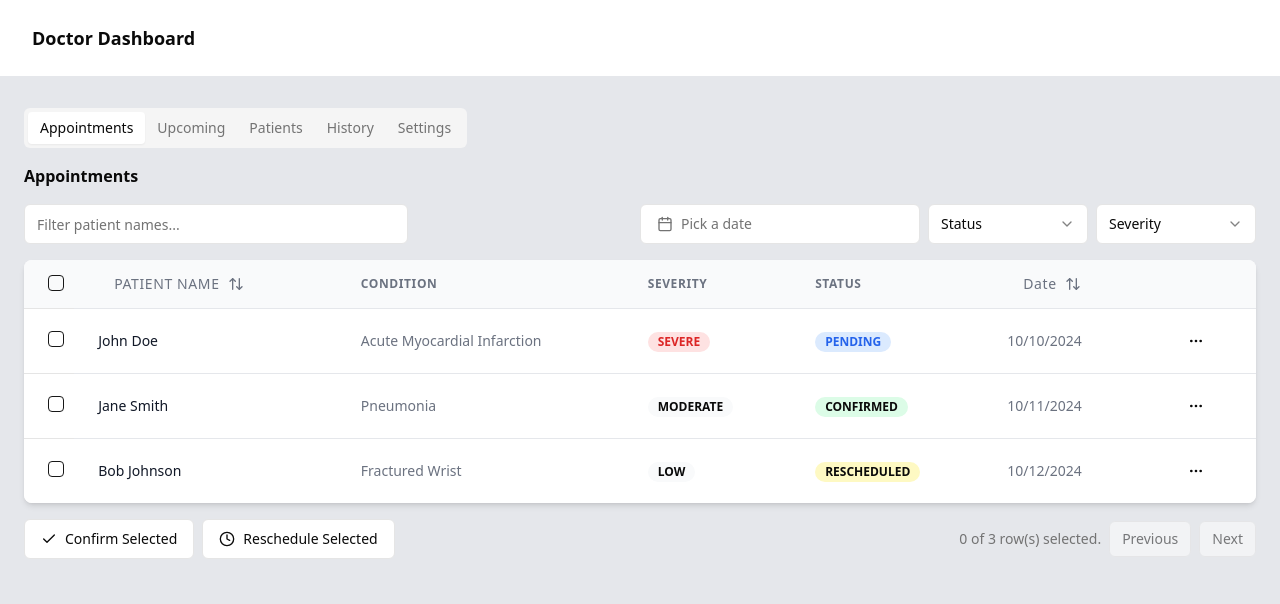
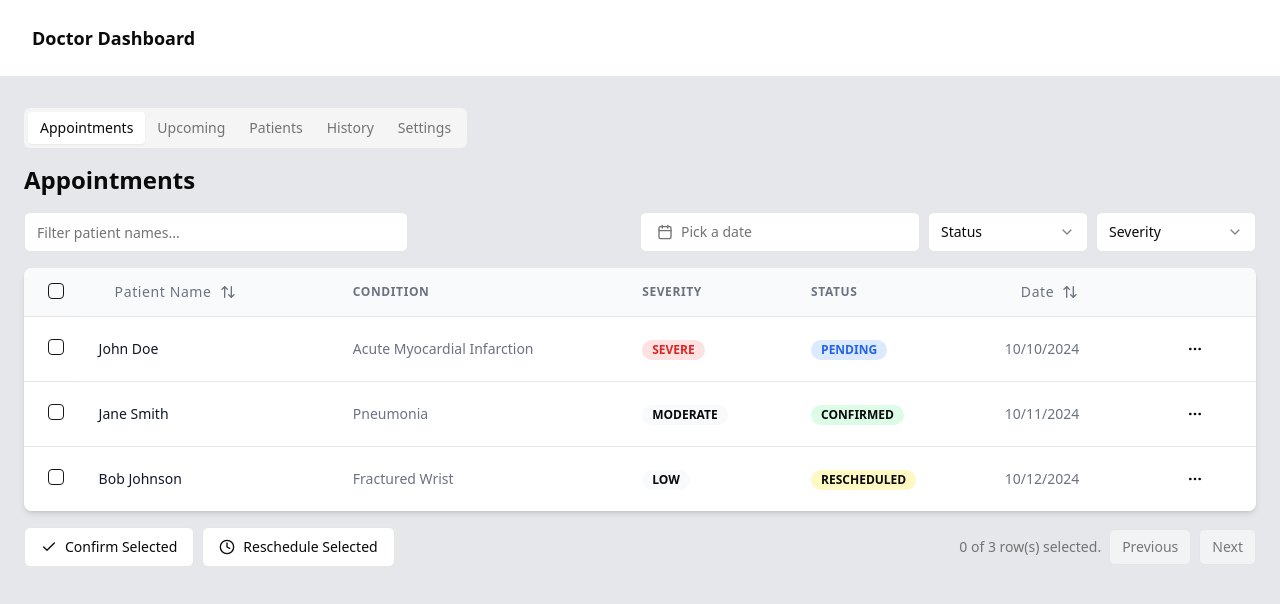
Before and after one commit to SoftServedWeb-com/Variant-Medical-Dialogue, a Next.js app: page /dashboard in a window 1280 px wide. Shown: the top 604 px of the page. Built offline with nearby package versions, Linux system fonts and the light colour scheme.

Commit message:
(refactor) : patient loigc added and prisma schema done

```diff
--- a/src/app/(protected)/dashboard/components/columns.tsx
+++ b/src/app/(protected)/dashboard/components/columns.tsx
@@ -1,9 +1,16 @@
-"use client"
+"use client";
 
 import { Badge } from "@/components/ui/badge";
-import { Appointment, AppointmentStatus, Severity, severityColor, statusColor } from "@/lib/types";
+import {
+  Appointment,
+  AppointmentStatus,
+  Patient,
+  Severity,
+  severityColor,
+  statusColor,
+} from "@/lib/types";
 import { ColumnDef } from "@tanstack/react-table";
-import { ArrowUpDown, MoreHorizontal } from "lucide-react";
+import { ArrowUpDown, MoreHorizontal, Upload } from "lucide-react";
 
 import { Button } from "@/components/ui/button";
 import {
@@ -14,8 +21,9 @@ import {
   DropdownMenuLabel,
   DropdownMenuSeparator,
 } from "@/components/ui/dropdown-menu";
-import { Checkbox } from "@/components/ui/checkbox"
+import { Checkbox } from "@/components/ui/checkbox";
 import { cn } from "@/lib/utils";
+import { PatientProfileDialog } from "./patient-dialog-box";
 
 export const appointmentColumns: ColumnDef<Appointment>[] = [
   {
@@ -48,17 +56,23 @@ export const appointmentColumns: ColumnDef<Appointment>[] = [
           variant="ghost"
           onClick={() => column.toggleSorting(column.getIsSorted() === "asc")}
         >
-          PATIENT NAME
+          Patient Name
           <ArrowUpDown className="ml-2 h-4 w-4" />
         </Button>
-      )
+      );
     },
-    cell: ({ row }) => <div className="text-sm font-medium text-gray-900">{row.getValue("patientName")}</div>,
+    cell: ({ row }) => (
+      <div className="text-sm font-medium text-gray-900">
+        {row.getValue("patientName")}
+      </div>
+    ),
   },
   {
     accessorKey: "condition",
     header: "Condition",
-    cell: ({ row }) => <div className="text-sm text-gray-500">{row.getValue("condition")}</div>,
+    cell: ({ row }) => (
+      <div className="text-sm text-gray-500">{row.getValue("condition")}</div>
+    ),
   },
   {
     accessorKey: "severity",
@@ -66,10 +80,10 @@ export const appointmentColumns: ColumnDef<Appointment>[] = [
     cell: ({ row }) => {
       const severity = row.getValue("severity") as Severity;
       return (
-          <Badge className={cn(severityColor(severity ))}>
-        {/*   <Badge className={cn(`bg-blue-100 text-blue-600`)}> */}
-            {/* {console.log(severity)} */}
-            {/* {severityColor(severity)} */}
+        <Badge className={cn(severityColor(severity))}>
+          {/*   <Badge className={cn(`bg-blue-100 text-blue-600`)}> */}
+          {/* {console.log(severity)} */}
+          {/* {severityColor(severity)} */}
           {severity}
         </Badge>
       );
@@ -80,11 +94,7 @@ export const appointmentColumns: ColumnDef<Appointment>[] = [
     header: "Status",
     cell: ({ row }) => {
       const status = row.getValue("status") as AppointmentStatus;
-      return (
-        <Badge className={cn(statusColor(status))}>
-          {status}
-        </Badge>
-      );
+      return <Badge className={cn(statusColor(status))}>{status}</Badge>;
     },
   },
   {
@@ -102,7 +112,11 @@ export const appointmentColumns: ColumnDef<Appointment>[] = [
     },
     cell: ({ row }) => {
       const date = row.getValue("date") as Date;
-      return <div className="text-sm text-gray-500 ">{date.toLocaleDateString()}</div>;
+      return (
+        <div className="text-sm text-gray-500 ">
+          {date.toLocaleDateString()}
+        </div>
+      );
     },
   },
   {
@@ -121,7 +135,9 @@ export const appointmentColumns: ColumnDef<Appointment>[] = [
           <DropdownMenuContent align="end">
             <DropdownMenuLabel>Actions</DropdownMenuLabel>
             <DropdownMenuItem
-              onClick={() => navigator.clipboard.writeText(appointment.id.toString())}
+              onClick={() =>
+                navigator.clipboard.writeText(appointment.id.toString())
+              }
             >
               Copy appointment ID
             </DropdownMenuItem>
@@ -134,3 +150,45 @@ export const appointmentColumns: ColumnDef<Appointment>[] = [
     },
   },
 ];
+
+export const patientColumns: ColumnDef<Patient>[] = [
+  {
+    accessorKey: "patientName",
+    header: "Patient Name",
+    cell: ({ row }) => (
+      <div className="text-sm  text-gray-900">{row.getValue("patientName")}</div>
+    ),
+  },
+  {
+    accessorKey: "age",
+    header: "Age",
+    cell: ({ row }) => (
+      <div className="text-sm text-gray-500">{row.original.age}</div>
+    ),
+  },
+  {
+    accessorKey: "lastVisit",
+    header: "Last Visit",
+    cell: ({ row }) => (
+      <div className="text-sm text-gray-500">{row.original.lastVisitOn?.toLocaleDateString()}</div>
+    ),
+  },
+  {
+    id: "actions",
+    accessorKey: "actions",
+    enableHiding: false,
+    cell: ({ row }) => {
+      const patient = row.original;
+      return (
+        <div className="flex space-x-2">
+          <PatientProfileDialog patientData={patient} />
+          {/* {JSON.stringify(patient)} */}
+          <Button variant="outline" size="sm">
+            <Upload className="h-4 w-4 mr-2" />
+            Upload Report
+          </Button>
+        </div>
+      );
+    },
+  },
+];
--- a/src/app/(protected)/dashboard/components/data-table.tsx
+++ b/src/app/(protected)/dashboard/components/data-table.tsx
@@ -38,6 +38,7 @@ import {
 interface DataTableProps<TData, TValue> {
   columns: ColumnDef<TData, TValue>[];
   data: TData[];
+  tab: "appointments" | "patients";
   filterControls?: React.ReactNode;
 }
 
@@ -45,10 +46,14 @@ export function DataTable<TData, TValue>({
   columns,
   data,
   filterControls,
+  tab,
 }: DataTableProps<TData, TValue>) {
   const [sorting, setSorting] = React.useState<SortingState>([]);
-  const [columnFilters, setColumnFilters] = React.useState<ColumnFiltersState>([]);
-  const [columnVisibility, setColumnVisibility] = React.useState<VisibilityState>({});
+  const [columnFilters, setColumnFilters] = React.useState<ColumnFiltersState>(
+    []
+  );
+  const [columnVisibility, setColumnVisibility] =
+    React.useState<VisibilityState>({});
   const [rowSelection, setRowSelection] = React.useState({});
 
   const table = useReactTable({
@@ -72,11 +77,12 @@ export function DataTable<TData, TValue>({
 
   return (
     <div className="space-y-4">
-      <h2 className="text-md font-semibold ">Appointments</h2>
       <div className="flex md:flex-row flex-col justify-between items-center gap-4">
         <Input
           placeholder="Filter patient names..."
-          value={(table.getColumn("patientName")?.getFilterValue() as string) ?? ""}
+          value={
+            (table.getColumn("patientName")?.getFilterValue() as string) ?? ""
+          }
           onChange={(event) =>
             table.getColumn("patientName")?.setFilterValue(event.target.value)
           }
@@ -89,9 +95,12 @@ export function DataTable<TData, TValue>({
         <Table>
           <TableHeader>
             <TableRow className="bg-gray-50 border-b">
-              {table.getHeaderGroups().map((headerGroup) => (
+              {table.getHeaderGroups().map((headerGroup) =>
                 headerGroup.headers.map((header) => (
-                  <TableHead key={header.id} className="px-6 py-1 text-left text-xs font-bold text-gray-500 uppercase tracking-wider">
+                  <TableHead
+                    key={header.id}
+                    className="px-6 py-1 text-left text-xs font-bold text-gray-500 uppercase tracking-wider"
+                  >
                     {header.isPlaceholder
                       ? null
                       : flexRender(
@@ -100,7 +109,7 @@ export function DataTable<TData, TValue>({
                         )}
                   </TableHead>
                 ))
-              ))}
+              )}
             </TableRow>
           </TableHeader>
           <TableBody>
@@ -112,15 +121,24 @@ export function DataTable<TData, TValue>({
                   className="bg-white divide-y divide-gray-200 whitespace-nowrap"
                 >
                   {row.getVisibleCells().map((cell) => (
-                    <TableCell key={cell.id} className="px-6 py-4 whitespace-nowrap">
-                      {flexRender(cell.column.columnDef.cell, cell.getContext())}
+                    <TableCell
+                      key={cell.id}
+                      className="px-6 py-4 whitespace-nowrap"
+                    >
+                      {flexRender(
+                        cell.column.columnDef.cell,
+                        cell.getContext()
+                      )}
                     </TableCell>
                   ))}
                 </TableRow>
               ))
             ) : (
               <TableRow>
-                <TableCell colSpan={columns.length} className="h-24 text-center">
+                <TableCell
+                  colSpan={columns.length}
+                  className="h-24 text-center"
+                >
                   No results.
                 </TableCell>
               </TableRow>
@@ -130,6 +148,7 @@ export function DataTable<TData, TValue>({
       </div>
 
       <div className="flex flex-col md:flex-row gap-2 md:gap-0 justify-between items-center mt-4">
+        {tab === "appointments" && (
           <div className="flex space-x-2">
             <Button variant="outline">
               <Check className="h-4 w-4 mr-2" />
@@ -140,6 +159,7 @@ export function DataTable<TData, TValue>({
               Reschedule Selected
             </Button>
           </div>
+        )}
         <div className="flex items-center space-x-2">
           <div className="flex-1 text-sm text-muted-foreground">
             {table.getFilteredSelectedRowModel().rows.length} of{" "}
--- a/src/app/(protected)/dashboard/components/doctor-dashboard.tsx
+++ b/src/app/(protected)/dashboard/components/doctor-dashboard.tsx
@@ -69,9 +69,9 @@ export function DoctorDashboardComponent() {
   ])
 
   const [patients, setPatients] = useState<Patient[]>([
-    { id: "patient1",age: 40, name: "John Doe", email: "john@example.com", phone: "123-456-7890", address: "123 Main St", dateOfBirth: new Date("1979-05-15"), doctorId: "doctor1" },
-    { id: "patient2", age: 28, name: "Jane Smith", email: "jane@example.com", phone: "234-567-8901", address: "456 Elm St", dateOfBirth: new Date("1992-08-20"), doctorId: "doctor1" },
-    { id: "patient3", age: 55, name: "Bob Johnson", email: "bob@example.com", phone: "345-678-9012", address: "789 Oak St", dateOfBirth: new Date("1966-03-10"), doctorId: "doctor1" },
+    { id: "patient1",age: 40, patientName: "John Doe", email: "john@example.com", phone: "123-456-7890", dateOfBirth: new Date("1979-05-15"), doctorId: "doctor1", lastVisitOn: new Date("2024-09-15"), numberOfVisits: 3, chronicCondition: "Acute Myocardial Infarction", nextVisitOn: new Date("2024-10-10") },
+    { id: "patient2", age: 28, patientName: "Jane Smith", email: "jane@example.com", phone: "234-567-8901", dateOfBirth: new Date("1992-08-20"), doctorId: "doctor1", lastVisitOn: new Date("2024-09-20"), numberOfVisits: 2, chronicCondition: "Pneumonia", nextVisitOn: new Date("2024-10-20") },
+    { id: "patient3", age: 55, patientName: "Bob Johnson", email: "bob@example.com", phone: "345-678-9012", dateOfBirth: new Date("1966-03-10"), doctorId: "doctor1", lastVisitOn: new Date("2024-09-25"), numberOfVisits: 1, chronicCondition: "Fractured Wrist", nextVisitOn: new Date("2024-10-25") },
   ])
 
   const [patientHistory, setPatientHistory] = useState<PatientHistory[]>([
--- a/src/app/(protected)/dashboard/components/patient-dialog-box.tsx
+++ b/src/app/(protected)/dashboard/components/patient-dialog-box.tsx
@@ -64,6 +64,7 @@ export function PatientProfileDialog({patientData}:{patientData?:Patient}) {
         <ScrollArea className="flex-grow">
           <div className="space-y-6 p-6">
             {/* Header Section */}
+            {JSON.stringify(patientData)}
             <div className="flex items-center space-x-2">
               <Avatar className="w-10 h-10">
                 <AvatarFallback>{patient.name.split(' ').map(n => n[0]).join('')}</AvatarFallback>
--- a/src/app/(protected)/dashboard/components/tabs/appointment-tab.tsx
+++ b/src/app/(protected)/dashboard/components/tabs/appointment-tab.tsx
@@ -28,10 +28,13 @@ export default function AppointmentTab({ appointments, setAppointments }: { appo
     });
 
     return (
-        <div className="">
+        <div className="space-y-4">
+        <h2 className="text-2xl font-semibold">Appointments</h2>
+
         <DataTable
             columns={appointmentColumns}
             data={filteredAppointments}
+            tab={"appointments"}
             filterControls={
                 <div className="flex flex-row space-x-2">
                     <DatePicker
```
Also changed, not shown: src/app/(protected)/dashboard/components/tabs/patients-tab.tsx (+11 -23 lines), src/lib/types.ts (+6 -2 lines), 1 other file (tests, documents, lock files or other folders). Lines whose indentation alone changed are shown as unchanged.
